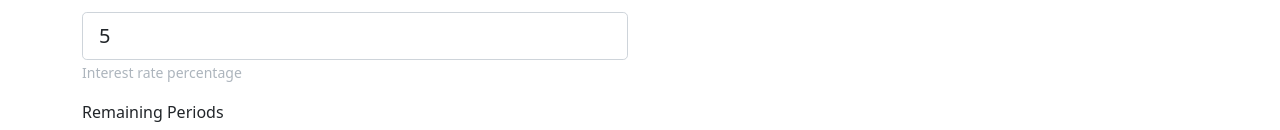
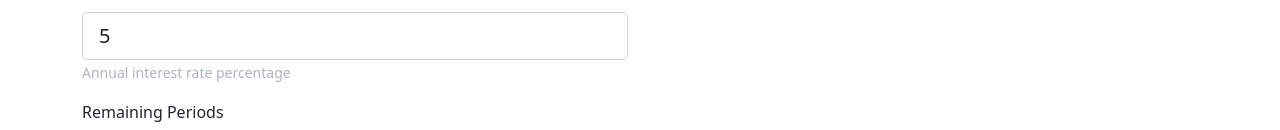
Before and after one commit to michaelasanchez/payment-calculator, a React app in the folder Payment.Web/: page / in a window 1280 px wide. Shown: the part 273-403 px from the top of the page. Built offline with nearby package versions, Linux system fonts and the light colour scheme.

Commit message:
Style & string fix

```diff
--- a/Payment.Web/src/shared/strings.ts
+++ b/Payment.Web/src/shared/strings.ts
@@ -1,7 +1,7 @@
 export const strings = {
   forms: {
     helperText: {
-      annualRate: 'Interest rate percentage',
+      annualRate: 'Annual interest rate percentage',
       principal: 'Current or total loan amount',
       remainingPeriods: 'Number of remaining payment periods (in months)',
     },
--- a/Payment.Web/src/styles/card.scss
+++ b/Payment.Web/src/styles/card.scss
@@ -1,10 +1,5 @@
 .card {
-  margin-bottom: 1rem;
   padding: 0.5em 0;
-
-  &:last-child {
-    margin-bottom: 0;
-  }
 
   .card-line {
     display: flex;
--- a/Payment.Web/src/styles/main.scss
+++ b/Payment.Web/src/styles/main.scss
@@ -12,6 +12,13 @@ main {
   border: 1px solid var(--bs-gray-200);
   border-radius: 4px;
   padding: 1rem;
+
+  > div {
+    margin-bottom: 1rem;
+
+    &:last-child {
+      margin-bottom: 0;
+    }}
 }
 
 /* Bootstrap Overrides */
```
